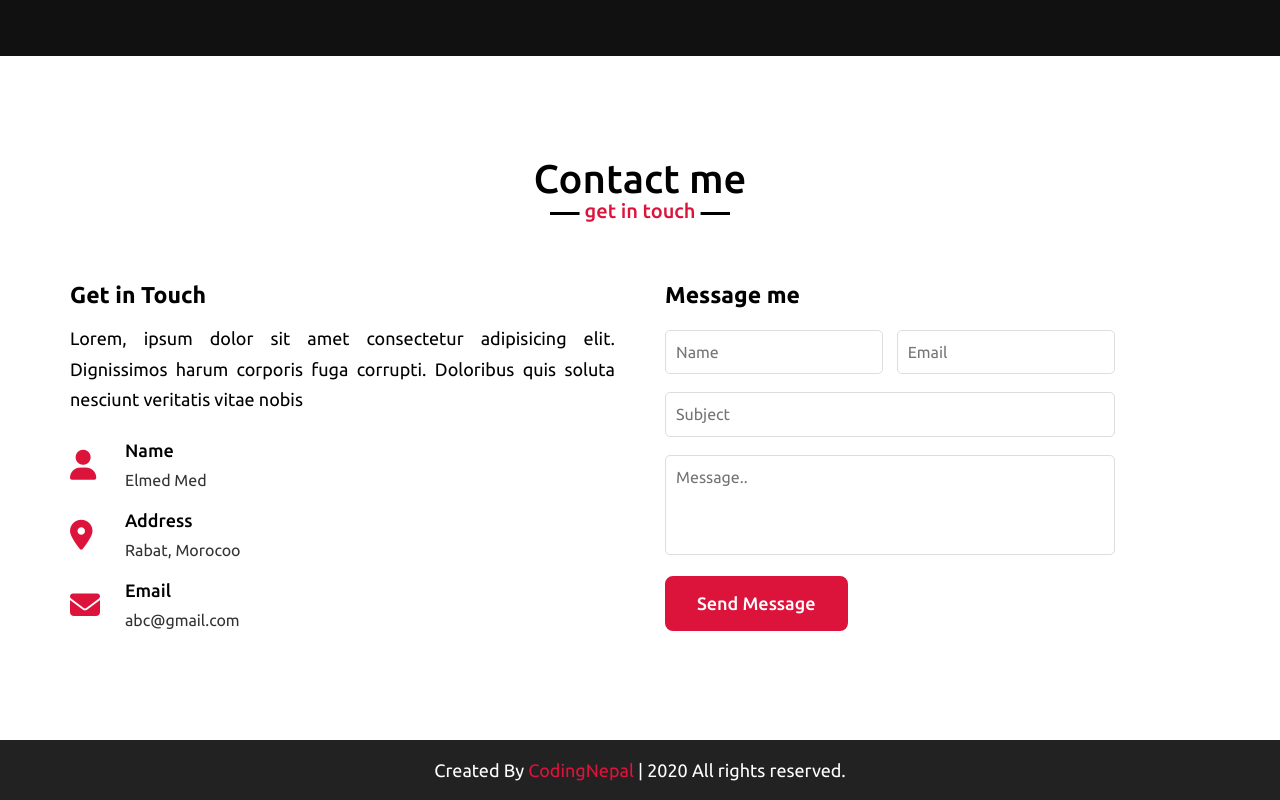
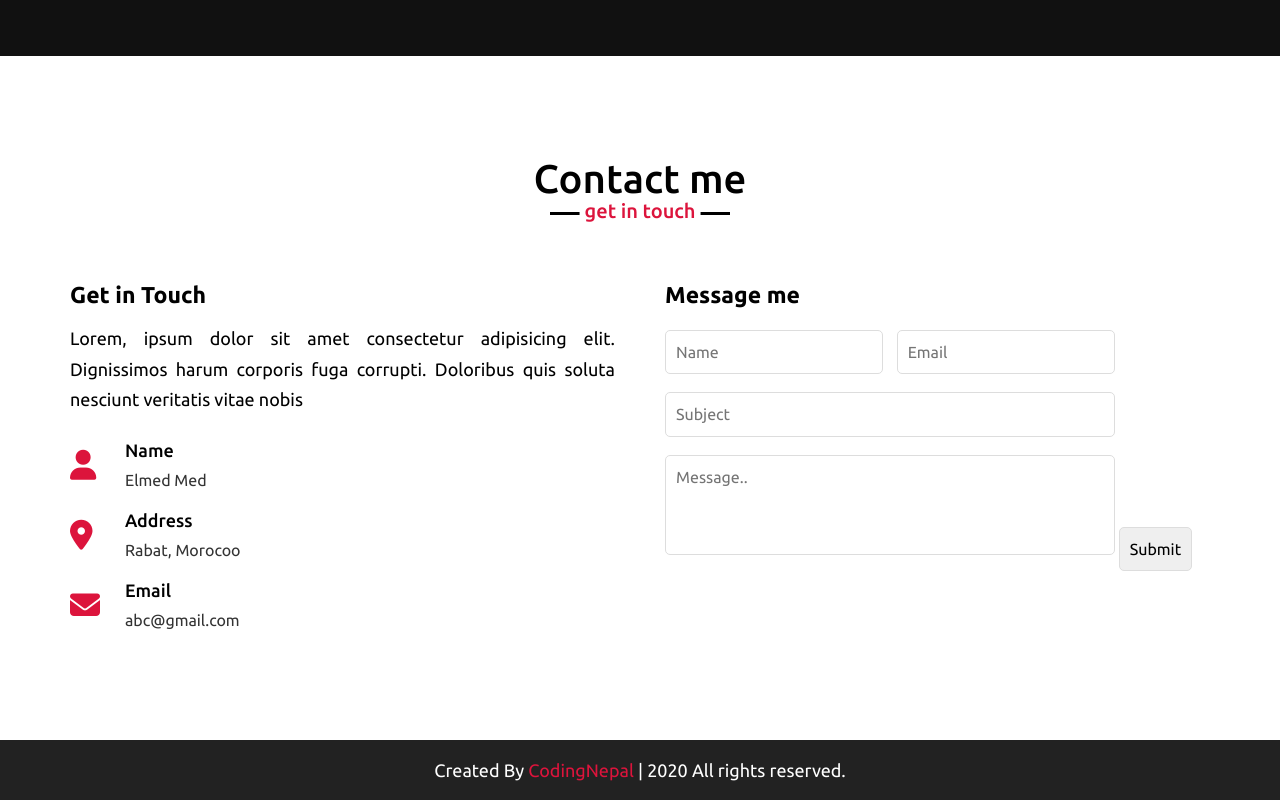
Before and after one commit to xmimoxx/portfolio, a plain HTML site: page index.html in a window 1280 px wide. Shown: the part 3449-4249 px from the top of the page. Drawn offline with Linux system fonts and the light colour scheme.

Commit message:
Update index.html

```diff
--- a/index.html
+++ b/index.html
@@ -201,7 +201,7 @@
                     <input type="email" placeholder="Email">
                     <input type="text" placeholder="Subject">
                     <textarea name="message" placeholder="Message.."></textarea>
-                    <button>Send Message</button>
+                    <input type="submit" placeholder="Send Message">
                 </form>
             </div>
         </div>
```
